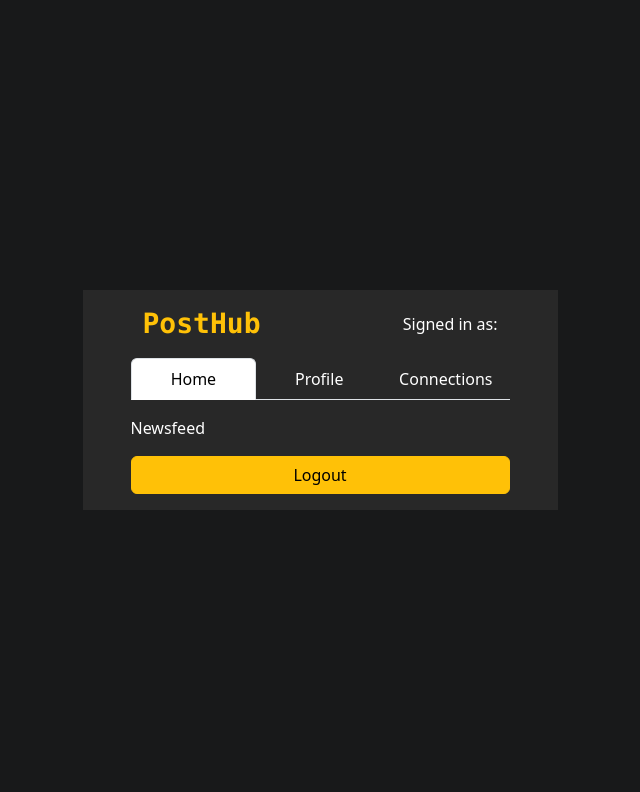
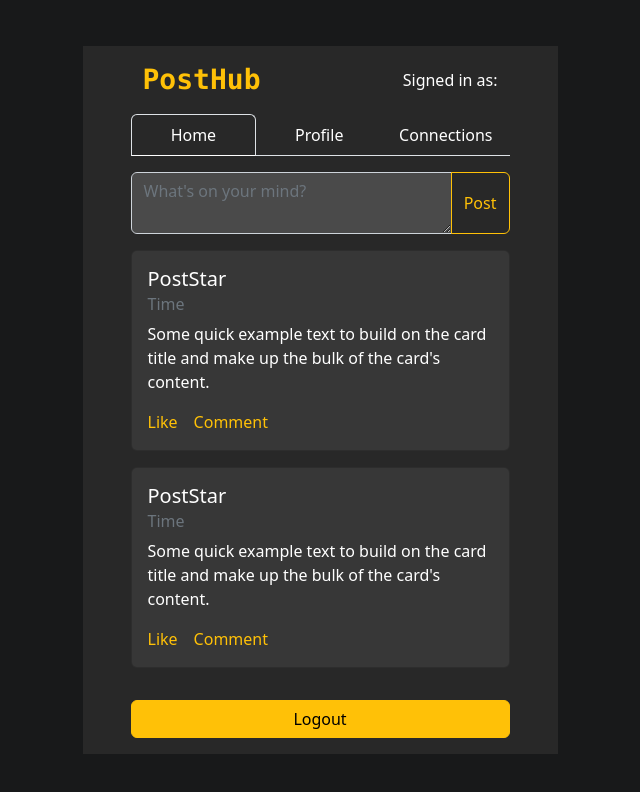
Before and after one commit to bmqube/PostHub, a React (Create React App) app in the folder client/: page / in a window 1280 px wide. Shown: the top 792 px of the page, without its empty margins (320-960 px from the left). Built offline with nearby package versions, Linux system fonts and the light colour scheme; no server answers; sample sign-in values are in the browser's storage.

Commit message:
Frontend of newsfeed and post create done

```diff
--- a/client/src/components/Connections.jsx
+++ b/client/src/components/Connections.jsx
@@ -1,67 +1,6 @@
-import React, { useEffect, useState } from "react";
-import ListGroup from "react-bootstrap/ListGroup";
-import axios from "axios";
-import { Badge, Button } from "react-bootstrap";
+import React from "react";
+import Suggestions from "./Suggestions";
 
 export default function Connections() {
-  const isAlreadyLogged = localStorage.getItem("userId");
-  const [listOfUsers, setListOfUsers] = useState([]);
-  const [effect, setEffect] = useState(false);
-
-  useEffect(() => {
-    async function getData() {
-      let response = await axios.get(
-        "http://localhost:8000/connect/suggestions",
-        {
-          headers: {
-            userId: isAlreadyLogged,
-          },
-        }
-      );
-      setListOfUsers(response.data.data);
-    }
-    getData();
-  }, [effect]);
-
-  const sendFriendReq = async (receiver) => {
-    // e.preventDefault();
-    let response = await axios.post(
-      "http://localhost:8000/connect/send/" + receiver,
-      {},
-      {
-        headers: {
-          userId: isAlreadyLogged,
-        },
-      }
-    );
-
-    console.log(response);
-
-    setEffect(!effect);
-  };
-
-  return (
-    <ListGroup className="my-3 bg-dark">
-      {listOfUsers.map((e, index) => (
-        <ListGroup.Item
-          as="li"
-          key={index}
-          className="d-flex justify-content-between align-items-start"
-        >
-          <div className="ms-2 me-auto">
-            <div className="fw-bold">{e.name}</div>
-            <div className="text-muted">Still Working</div>
-          </div>
-          <Button
-            onClick={() => {
-              sendFriendReq(e.userId);
-            }}
-            variant="warning"
-          >
-            Add
-          </Button>
-        </ListGroup.Item>
-      ))}
-    </ListGroup>
-  );
+  return <Suggestions />;
 }
--- /dev/null
+++ b/client/src/components/CreatePost.jsx
@@ -0,0 +1,24 @@
+import React, { useState } from "react";
+import { Button, InputGroup } from "react-bootstrap";
+import Form from "react-bootstrap/Form";
+
+export default function CreatePost() {
+  const isAlreadyLogged = localStorage.getItem("userId");
+  const [message, setMessage] = useState("");
+  return (
+    <InputGroup className="mb-3">
+      <Form.Control
+        as="textarea"
+        rows={2}
+        placeholder="What's on your mind?"
+        onChange={(e) => {
+          setMessage(e.target.value);
+        }}
+        className="level3 text-white"
+      />
+      <Button variant="outline-warning" id="button-addon2">
+        Post
+      </Button>
+    </InputGroup>
+  );
+}
--- a/client/src/components/Newsfeed.jsx
+++ b/client/src/components/Newsfeed.jsx
@@ -1,5 +1,11 @@
 import React from "react";
+import SinglePost from "./SinglePost";
 
 export default function Newsfeed() {
-  return <div className="text-white mb-3">Newsfeed</div>;
+  return (
+    <div className="text-white mb-3">
+      <SinglePost />
+      <SinglePost />
+    </div>
+  );
 }
--- /dev/null
+++ b/client/src/components/SinglePost.jsx
@@ -0,0 +1,23 @@
+import React from "react";
+import Card from "react-bootstrap/Card";
+
+export default function SinglePost(post) {
+  return (
+    <Card className="level2 mb-3">
+      <Card.Body>
+        <Card.Title>PostStar</Card.Title>
+        <Card.Subtitle className="mb-2 text-muted">Time</Card.Subtitle>
+        <Card.Text>
+          Some quick example text to build on the card title and make up the
+          bulk of the card's content.
+        </Card.Text>
+        <Card.Link href="#" className="text-decoration-none text-warning">
+          Like
+        </Card.Link>
+        <Card.Link href="#" className="text-decoration-none text-warning">
+          Comment
+        </Card.Link>
+      </Card.Body>
+    </Card>
+  );
+}
--- /dev/null
+++ b/client/src/components/Suggestions.jsx
@@ -0,0 +1,70 @@
+import React, { useEffect, useState } from "react";
+import ListGroup from "react-bootstrap/ListGroup";
+import axios from "axios";
+import { Badge, Button } from "react-bootstrap";
+
+export default function Suggestions() {
+  const isAlreadyLogged = localStorage.getItem("userId");
+  const [listOfUsers, setListOfUsers] = useState([]);
+  const [effect, setEffect] = useState(false);
+
+  useEffect(() => {
+    async function getData() {
+      let response = await axios.get(
+        "http://localhost:8000/connect/suggestions",
+        {
+          headers: {
+            userId: isAlreadyLogged,
+          },
+        }
+      );
+      setListOfUsers(response.data.data);
+    }
+    getData();
+  }, [effect]);
+
+  const sendFriendReq = async (receiver) => {
+    // e.preventDefault();
+    let response = await axios.post(
+      "http://localhost:8000/connect/send/" + receiver,
+      {},
+      {
+        headers: {
+          userId: isAlreadyLogged,
+        },
+      }
+    );
+
+    console.log(response);
+
+    setEffect(!effect);
+  };
+
+  return (
+    <>
+      <h3 className="text-white">Suggestions</h3>
+      <ListGroup className="my-3 bg-dark">
+        {listOfUsers.map((e, index) => (
+          <ListGroup.Item
+            as="li"
+            key={index}
+            className="d-flex justify-content-between align-items-start"
+          >
+            <div className="ms-2 me-auto">
+              <div className="fw-bold">{e.name}</div>
+              <div className="text-muted">Still Working</div>
+            </div>
+            <Button
+              onClick={() => {
+                sendFriendReq(e.userId);
+              }}
+              variant="warning"
+            >
+              Add
+            </Button>
+          </ListGroup.Item>
+        ))}
+      </ListGroup>
+    </>
+  );
+}
--- a/client/src/index.css
+++ b/client/src/index.css
@@ -13,28 +13,45 @@ body {
 }
 
 .tab > .nav-item > .active {
-  color: #000 !important;
+  background-color: #282828 !important;
+  color: #fff !important;
 }
 
 .level1 {
-  background-color: #282828;
+  background-color: #282828 !important;
 }
 
 .level2 {
-  background-color: #373737;
+  background-color: #373737 !important;
 }
 
 .level3 {
-  background-color: #4A4A4A;
+  background-color: #4A4A4A !important;
 }
 
 .level4 {
-  background-color: #828282;
+  background-color: #828282 !important;
 }
 
 code {
   font-family: source-code-pro, Menlo, Monaco, Consolas, 'Courier New',
     monospace;
+}
+
+.consistent-height .tab-content {
+  display: flex;
+}
+
+.consistent-height .tab-content>.tab-pane {
+  display: block;
+  /* undo "display: none;" */
+  visibility: hidden;
+  margin-right: -100%;
+  width: 100%;
+}
+
+.consistent-height .tab-content>.active {
+  visibility: visible;
 }
 
 /* .btn-outline-warning .text-white:hover {
--- a/client/src/screens/Home.jsx
+++ b/client/src/screens/Home.jsx
@@ -9,8 +9,9 @@ import Tab from "react-bootstrap/Tab";
 import Tabs from "react-bootstrap/Tabs";
 import Profile from "../components/Profile";
 import Newsfeed from "../components/Newsfeed";
-import Connections from "../components/Connections";
+import Suggestions from "../components/Suggestions";
 import Footer from "../components/Footer";
+import CreatePost from "../components/CreatePost";
 
 function Home() {
   const isAlreadyLogged = localStorage.getItem("userId");
@@ -25,6 +26,7 @@ function Home() {
       >
         <Col xs="10" md="8" lg="6" xl="5" className="level1 px-5">
           <Header />
+          <div className="consistent-height">
             <Tabs
               id="controlled-tab-example"
               activeKey={key}
@@ -34,15 +36,17 @@ function Home() {
               fill
             >
               <Tab eventKey="newsfeed" title="Home">
+                <CreatePost />
                 <Newsfeed />
               </Tab>
               <Tab eventKey="profile" title="Profile">
                 <Profile />
               </Tab>
               <Tab eventKey="connections" title="Connections">
-              <Connections />
+                <Suggestions />
               </Tab>
             </Tabs>
+          </div>
           <Footer />
         </Col>
       </Row>
```
Also changed, not shown: client/src/components/FriendRequests.jsx (added, +70 -0 lines). Lines whose indentation alone changed are shown as unchanged.
